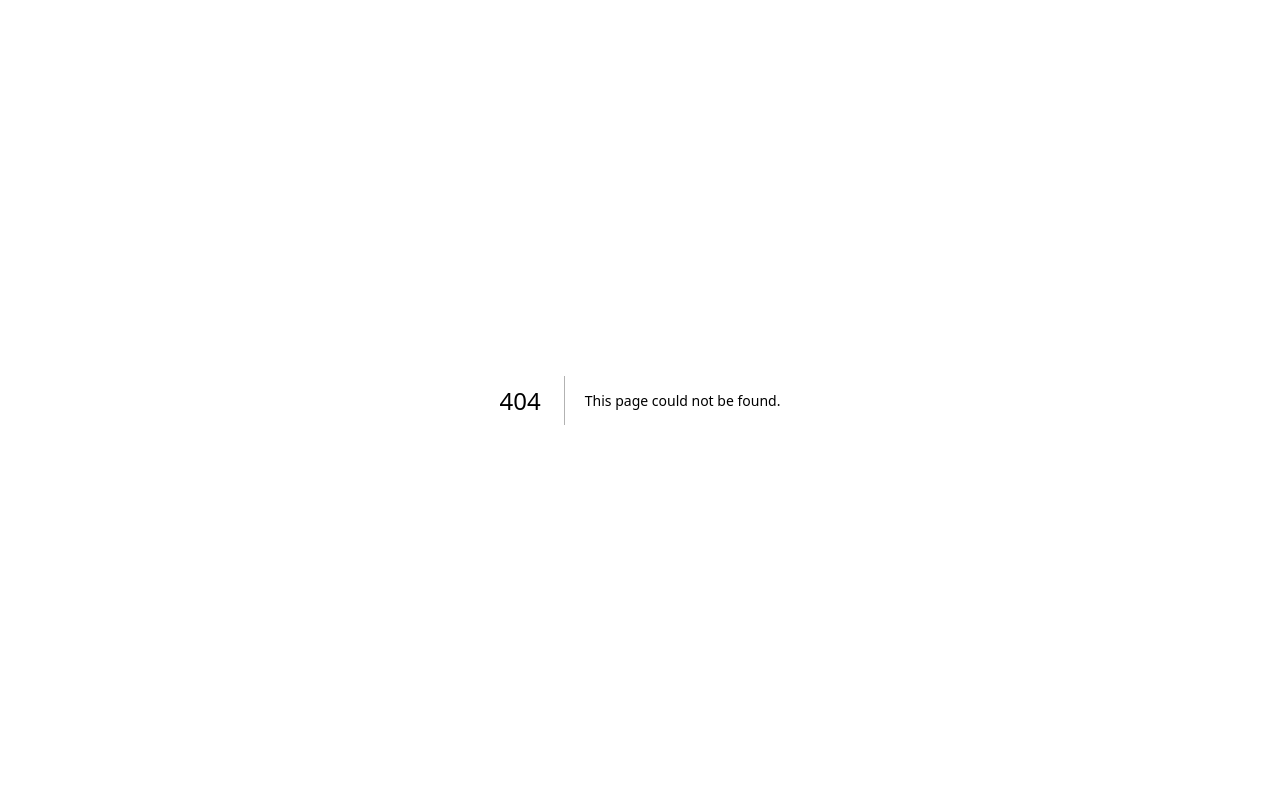
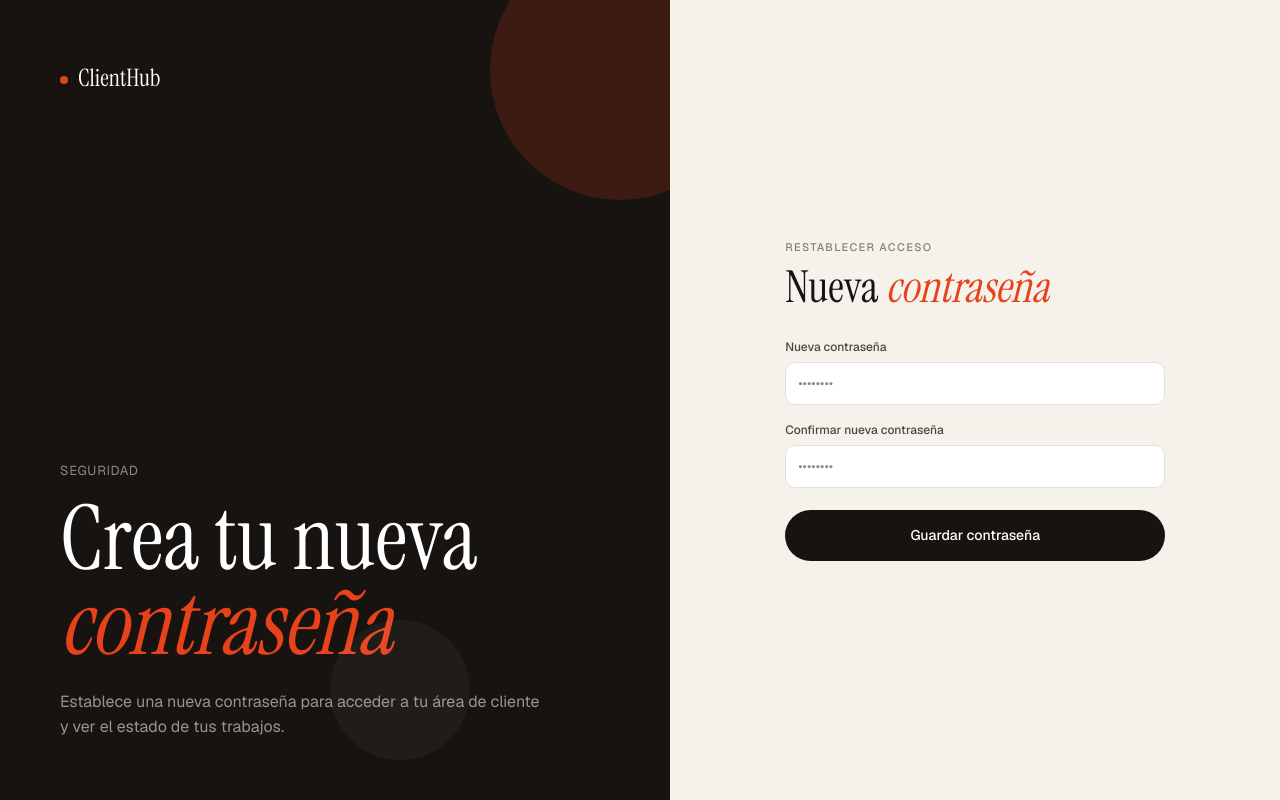
Before and after one commit to ramiropue/clienthub, a Next.js app: page /reset-password in a window 1280 px wide. Before the commit this address had no page. Built offline with nearby package versions, Linux system fonts and the light colour scheme; no server answers.

Commit message:
usuario corregido

```diff
--- a/src/app/page.tsx
+++ b/src/app/page.tsx
@@ -161,7 +161,21 @@ export default function LoginPage() {
               <label className="row gap-2" style={{ color: 'var(--ink-2)' }}>
                 <input type="checkbox" defaultChecked /> Recuérdame
               </label>
-              <a style={{ color: 'var(--ink-2)', cursor: 'pointer' }}>¿Olvidaste tu contraseña?</a>
+              <a
+                style={{ color: 'var(--ink-2)', cursor: 'pointer' }}
+                onClick={async () => {
+                  const resetEmail = prompt("Introduce tu email para restablecer la contraseña:");
+                  if (resetEmail) {
+                    const { error } = await supabase.auth.resetPasswordForEmail(resetEmail, {
+                      redirectTo: window.location.origin + '/auth/callback?next=/reset-password',
+                    });
+                    if (error) alert("Error: " + error.message);
+                    else alert("Revisa tu correo para restablecer la contraseña.");
+                  }
+                }}
+              >
+                ¿Olvidaste tu contraseña?
+              </a>
             </div>
 
             <ButtonCustom
--- /dev/null
+++ b/src/app/reset-password/page.tsx
@@ -0,0 +1,185 @@
+"use client";
+
+import { useState } from "react";
+import { useRouter } from "next/navigation";
+import { ButtonCustom } from "@/components/ui/button-custom";
+import { createClient } from "@/lib/supabase/client";
+
+export default function ResetPasswordPage() {
+  const router = useRouter();
+  const supabase = createClient();
+
+  const [password, setPassword] = useState("");
+  const [confirmPassword, setConfirmPassword] = useState("");
+  const [loading, setLoading] = useState(false);
+  const [errorMsg, setErrorMsg] = useState<string | null>(null);
+  const [successMsg, setSuccessMsg] = useState<string | null>(null);
+
+  const handleUpdatePassword = async (e: React.FormEvent) => {
+    e.preventDefault();
+    if (!password || !confirmPassword) {
+      setErrorMsg("Por favor, rellena todos los campos.");
+      return;
+    }
+    if (password !== confirmPassword) {
+      setErrorMsg("Las contraseñas no coinciden.");
+      return;
+    }
+
+    setLoading(true);
+    setErrorMsg(null);
+
+    try {
+      const { error } = await supabase.auth.updateUser({
+        password: password
+      });
+
+      if (error) {
+        setErrorMsg(error.message);
+        setLoading(false);
+        return;
+      }
+
+      setSuccessMsg("Contraseña actualizada con éxito. Redirigiendo...");
+      setTimeout(() => {
+        router.push("/");
+      }, 2000);
+
+    } catch (err: any) {
+      setErrorMsg("Ocurrió un error inesperado al actualizar la contraseña.");
+      setLoading(false);
+    }
+  };
+
+  return (
+    <div className="login-screen">
+      <div className="login-art">
+        {/* decorative blobs */}
+        <span className="swatch" style={{ width: 260, height: 260, background: 'rgba(232,66,26,.18)', top: -60, right: -80 }} />
+        <span className="swatch" style={{ width: 140, height: 140, background: 'rgba(255,255,255,.04)', bottom: 40, right: 200 }} />
+
+        <div className="row between" style={{ alignItems: 'center' }}>
+          <div className="login-mark">
+            <span style={{ display: 'inline-block', width: 8, height: 8, borderRadius: 999, background: 'var(--accent)', marginRight: 10, verticalAlign: 'middle' }} />
+            ClientHub
+          </div>
+        </div>
+
+        <div>
+          <div className="login-meta mb-4">Seguridad</div>
+          <h1>
+            Crea tu nueva<br />
+            <em>contraseña</em>
+          </h1>
+          <p style={{ color: 'rgba(255,255,255,.55)', maxWidth: 480, fontSize: 16, lineHeight: 1.55, marginTop: 24 }}>
+            Establece una nueva contraseña para acceder a tu área de cliente y ver el estado de tus trabajos.
+          </p>
+        </div>
+      </div>
+
+      <div className="login-form-wrap">
+        <div className="login-form">
+          <div className="eyebrow mb-2">Restablecer acceso</div>
+          <h2 className="display" style={{ fontSize: 44, margin: '4px 0 28px', letterSpacing: 0 }}>
+            Nueva <em style={{ fontStyle: 'italic', color: 'var(--accent)' }}>contraseña</em>
+          </h2>
+
+          {errorMsg && (
+            <div
+              style={{
+                background: "rgba(232, 66, 26, 0.08)",
+                borderLeft: "3px solid var(--accent)",
+                padding: "12px 16px",
+                borderRadius: 6,
+                fontSize: 13,
+                color: "var(--accent)",
+                marginBottom: 20,
+                lineHeight: "1.4"
+              }}
+            >
+              {errorMsg}
+            </div>
+          )}
+
+          {successMsg && (
+            <div
+              style={{
+                background: "rgba(46, 204, 113, 0.08)",
+                borderLeft: "3px solid var(--ok)",
+                padding: "12px 16px",
+                borderRadius: 6,
+                fontSize: 13,
+                color: "var(--ok)",
+                marginBottom: 20,
+                lineHeight: "1.4"
+              }}
+            >
+              {successMsg}
+            </div>
+          )}
+
+          {!successMsg && (
+            <form onSubmit={handleUpdatePassword} className="col gap-4">
+              <div className="field">
+                <label>Nueva contraseña</label>
+                <input
+                  className="input"
+                  type="password"
+                  placeholder="••••••••"
+                  value={password}
+                  onChange={(e) => setPassword(e.target.value)}
+                  disabled={loading}
+                  required
+                  minLength={6}
+                />
+              </div>
+              <div className="field">
+                <label>Confirmar nueva contraseña</label>
+                <input
+                  className="input"
+                  type="password"
+                  placeholder="••••••••"
+                  value={confirmPassword}
+                  onChange={(e) => setConfirmPassword(e.target.value)}
+                  disabled={loading}
+                  required
+                  minLength={6}
+                />
+              </div>
+
+              <ButtonCustom
+                variant="primary"
+                size="lg"
+                type="submit"
+                style={{ width: '100%', marginTop: 6, display: 'flex', justifyContent: 'center', alignItems: 'center', gap: 8 }}
+                disabled={loading}
+              >
+                {loading ? (
+                  <>
+                    <span className="spinner" style={{
+                      width: 14,
+                      height: 14,
+                      border: '2px solid rgba(255,255,255,0.3)',
+                      borderTop: '2px solid white',
+                      borderRadius: '50%',
+                      animation: 'spin 0.8s linear infinite'
+                    }} />
+                    Guardando...
+                  </>
+                ) : "Guardar contraseña"}
+              </ButtonCustom>
+            </form>
+          )}
+        </div>
+      </div>
+
+      {/* Dynamic spinner animation */}
+      <style jsx global>{`
+        @keyframes spin {
+          0% { transform: rotate(0deg); }
+          100% { transform: rotate(360deg); }
+        }
+      `}</style>
+    </div>
+  );
+}
--- a/src/components/admin/new-client-modal.tsx
+++ b/src/components/admin/new-client-modal.tsx
@@ -375,7 +375,7 @@ export function NewClientModal({ open, onClose, onCreated, initialData }: NewCli
       } else {
         // Send reset password email so they can set their own password
         const { error: resetError } = await tempSupabase.auth.resetPasswordForEmail(email.trim(), {
-          redirectTo: window.location.origin + '/reset-password',
+          redirectTo: window.location.origin + '/auth/callback?next=/reset-password',
         });
 
         if (resetError) {
@@ -395,11 +395,11 @@ export function NewClientModal({ open, onClose, onCreated, initialData }: NewCli
   // ── Delete ────────────────────────────────────────────────
   const handleDelete = useCallback(async () => {
     if (!initialData?.id) return;
-    if (!window.confirm('¿Estás seguro de que quieres eliminar a este cliente? Se borrarán también sus datos.')) return;
+    if (!window.confirm('¿Estás seguro de que quieres eliminar a este cliente?')) return;
 
     setSaving(true);
     setError('');
-    const { error: err } = await supabase.from('clients').delete().eq('id', initialData.id);
+    const { error: err } = await supabase.from('clients').update({ is_deleted: true }).eq('id', initialData.id);
     setSaving(false);
 
     if (err) {
--- /dev/null
+++ b/test_auth.ts
@@ -0,0 +1,16 @@
+import { createClient } from '@supabase/supabase-js';
+
+const supabase = createClient(
+  process.env.NEXT_PUBLIC_SUPABASE_URL!,
+  process.env.NEXT_PUBLIC_SUPABASE_ANON_KEY!
+);
+
+async function test() {
+  const email = 'ramiropue08@gmail.com';
+  // Let's first try to reset the password directly to see if updateUser works when authenticated
+  // Wait, I can't authenticate without the password.
+  // But I can check if the user exists.
+  console.log("Checking user...");
+}
+
+test();
```
